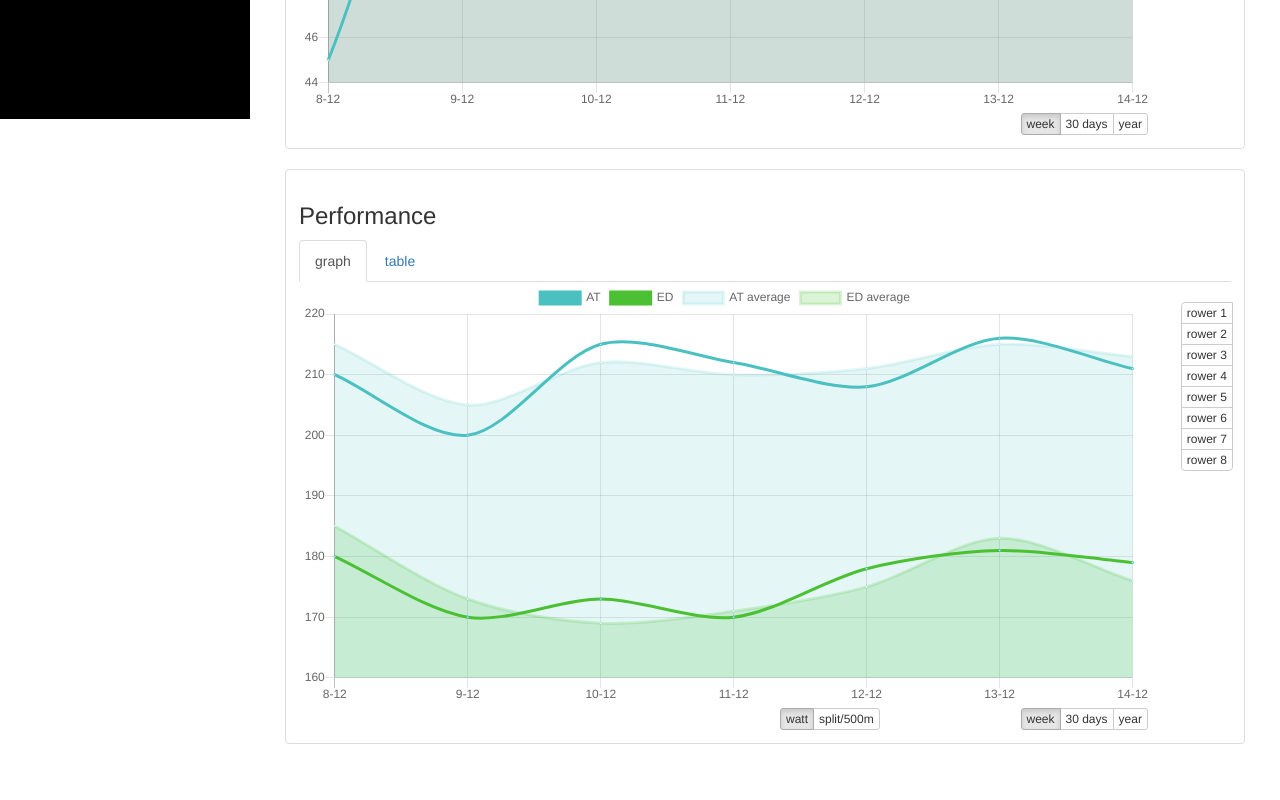
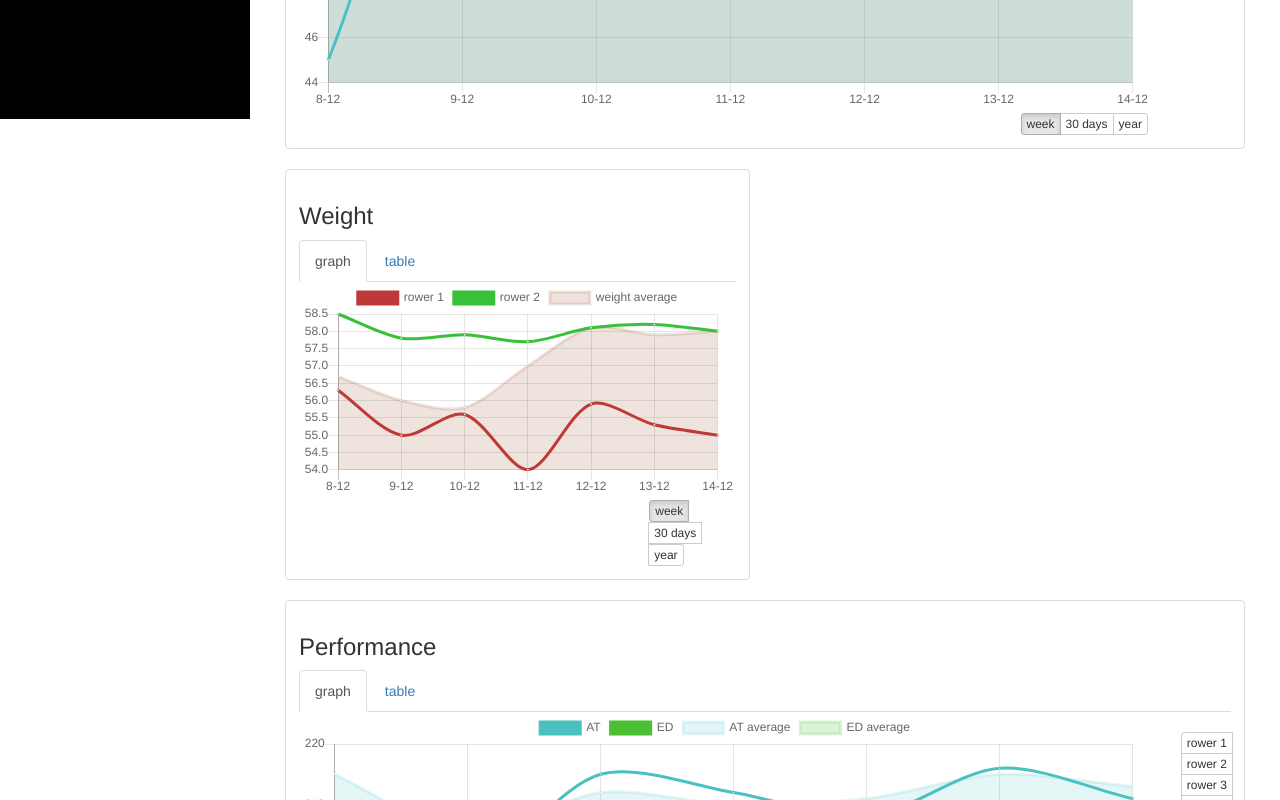
Before and after one commit to crw-rowing/crw-web, a website: page coach.html in a window 1280 px wide. Shown: the part 701-1501 px from the top of the page. Drawn offline with nearby package versions, Linux system fonts and the light colour scheme.

Commit message:
charts updated

```diff
--- a/app.js
+++ b/app.js
@@ -97,6 +97,77 @@ var HRdata = {
             spanGaps: false,
         }
     ]
+};
+var weightData = {
+	labels: ["8-12", "9-12", "10-12", "11-12", "12-12", "13-12", "14-12"],
+	datasets:[
+		{
+            label: "rower 1",
+            fill: false,
+            lineTension: 0.3,
+            backgroundColor: "rgba(192,57,57,0.15)",
+            borderColor: "rgba(192,57,57,1)",
+            borderCapStyle: 'butt',
+            borderDash: [],
+            borderDashOffset: 0.0,
+            borderJoinStyle: 'miter',
+            pointBorderColor: "rgba(192,57,57,0.4)",
+            pointBackgroundColor: "#fff",
+            pointBorderWidth: 1,
+            pointHoverRadius: 5,
+            pointHoverBackgroundColor: "rgba(192,57,57,.4)",
+            pointHoverBorderColor: "rgba(220,220,220,.4)",
+            pointHoverBorderWidth: 2,
+            pointRadius: 1,
+            pointHitRadius: 10,
+            data: [56.3, 55, 55.6, 54, 55.9, 55.3, 55],
+            spanGaps: false,
+        },
+		{
+            label: "rower 2",
+            fill: false,
+            lineTension: 0.3,
+            backgroundColor: "rgba(57,192,57,0.15)",
+            borderColor: "rgba(57,192,57,1)",
+            borderCapStyle: 'butt',
+            borderDash: [],
+            borderDashOffset: 0.0,
+            borderJoinStyle: 'miter',
+            pointBorderColor: "rgba(57,192,57,0.4)",
+            pointBackgroundColor: "#fff",
+            pointBorderWidth: 1,
+            pointHoverRadius: 5,
+            pointHoverBackgroundColor: "rgba(57,192,57,.4)",
+            pointHoverBorderColor: "rgba(220,220,220,.4)",
+            pointHoverBorderWidth: 2,
+            pointRadius: 1,
+            pointHitRadius: 10,
+            data: [58.5, 57.8, 57.9, 57.7, 58.1, 58.2, 58],
+            spanGaps: false,
+        },
+		{
+            label: "weight average",
+            fill: true,
+            lineTension: 0.3,
+            backgroundColor: "rgba(150,70,30,0.15)",
+            borderColor: "rgba(150,70,30,0.15)",
+            borderCapStyle: 'butt',
+            borderDash: [],
+            borderDashOffset: 0.0,
+            borderJoinStyle: 'miter',
+            pointBorderColor: "rgba(150,70,30,0.15)",
+            pointBackgroundColor: "#fff",
+            pointBorderWidth: 1,
+            pointHoverRadius: 5,
+            pointHoverBackgroundColor: "rgba(150,70,30,0.15)",
+            pointHoverBorderColor: "rgba(220,220,220,.4)",
+            pointHoverBorderWidth: 2,
+            pointRadius: 1,
+            pointHitRadius: 10,
+            data: [56.7, 56, 55.8, 57, 58.1, 57.9, 58],
+            spanGaps: false,
+        }
+	]
 };
 
 var Perfdata = {
@@ -200,5 +271,9 @@ var PerfGraph = new Chart(document.getElementById("PerfGraph").getContext("2d"),
     type: 'line',
     data: Perfdata
 });
+var coachWeight = new Chart(document.getElementById("coachWeight").getContext("2d"), {
+	type:'line',
+	data: weightData
 
 });
+});
--- a/coach.html
+++ b/coach.html
@@ -191,6 +191,43 @@
 								</div>
 							</div>
 						</div>
+
+						<div class="row">
+							<div class="col-lg-6">
+								<div class="thumbnail">
+									<div class="caption">
+											<h3>Weight</h3>
+										<ul class="nav nav-tabs">
+										  <li role="presentation" class="active"><a href="#">graph</a></li>
+										  <li role="presentation"><a href="#">table</a></li>
+										</ul>
+										<div class="row">
+											<div class="col-xs-12">
+												<canvas id="coachWeight"></canvas>
+											</div>
+										</div>
+
+										<div class="row">
+											<div class="col-lg-9">
+											</div>
+											<div class="col-xs-3">
+												<div class="btn-group btn-group-xs" data-toggle="buttons">
+													<label class="btn btn-default active">
+													<input type="radio" name="timespan" id="week" autocomplete="off" checked>week
+												  </label>
+												  <label class="btn btn-default">
+													<input type="radio" name="timespan" id="30days" autocomplete="off">30 days
+												  </label>
+												  <label class="btn btn-default">
+												  	<input type="radio" name="timespan" id="year" autocomplete="off">year
+												  </label>
+												</div>
+											</div>
+										</div>
+									</div>
+								</div>
+							</div>
+						</div>
 						<!--/healthoverview-->
 						<div class="row">
 							<div class="col-lg-12">
```
